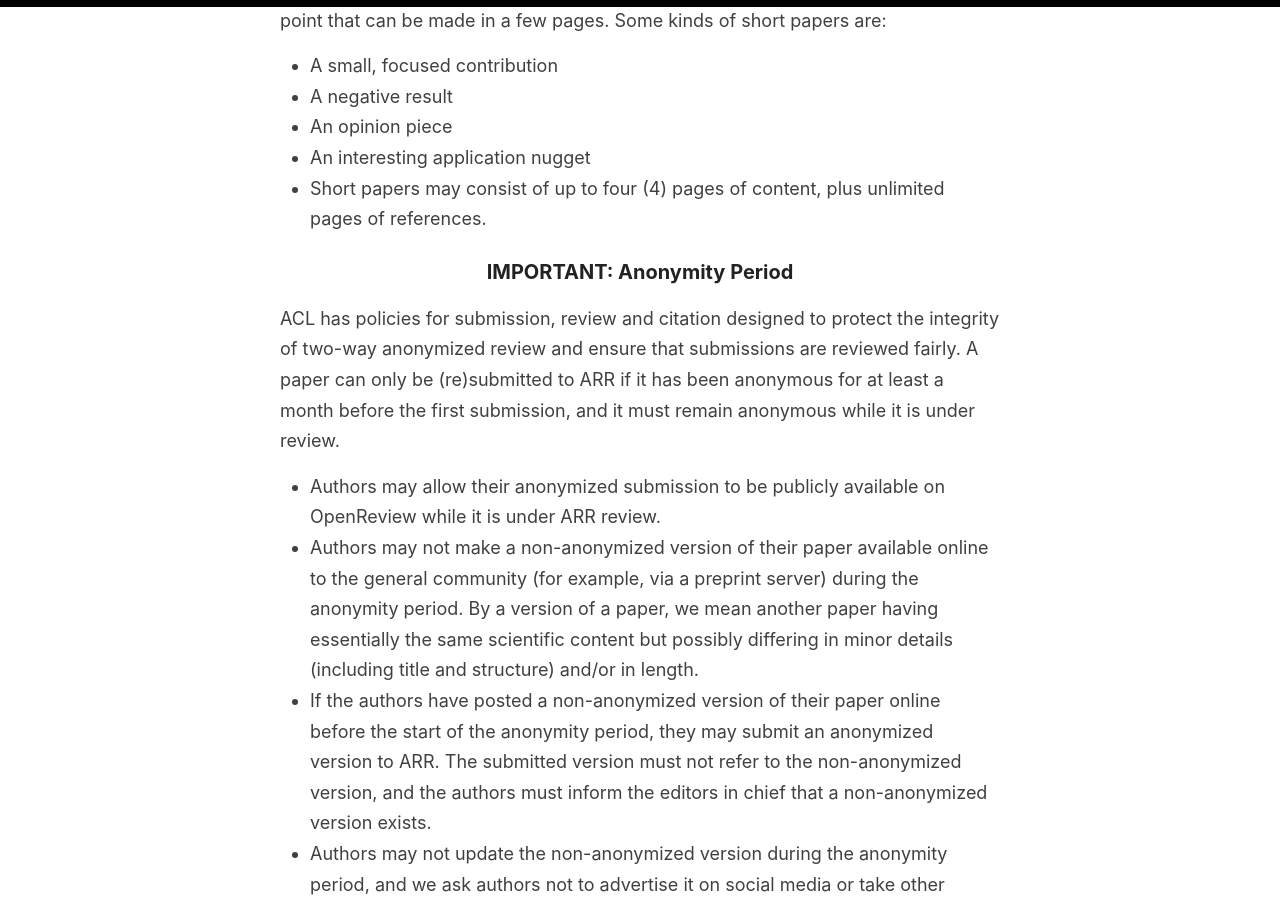
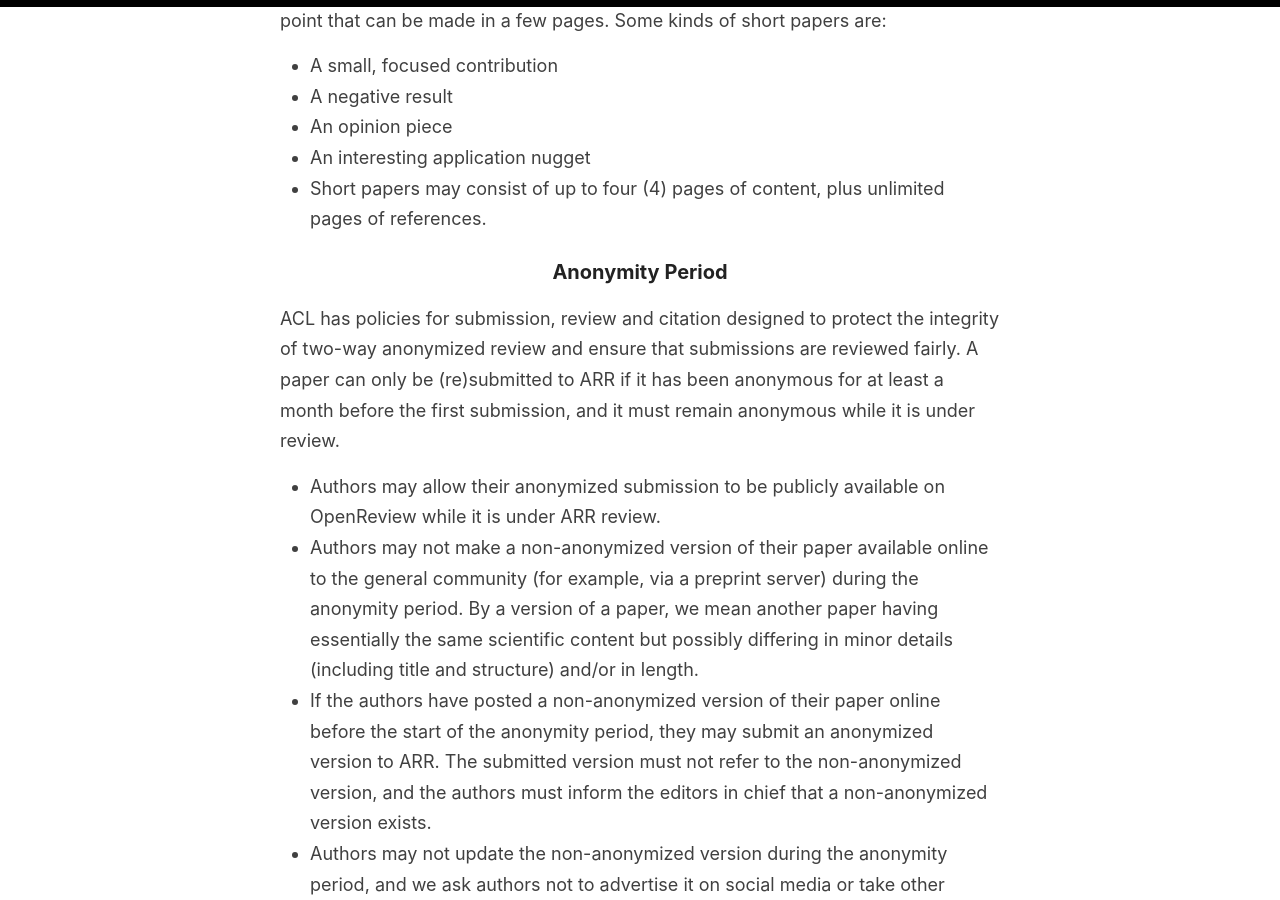
Before and after one commit to amitmerchant1990/reverie, a Jekyll site: the page built from cfp.md, in a window 1280 px wide and 900 px high, scrolled down 2055 px. Built offline with Jekyll 4.4.1, drawn with Linux system fonts in a browser that asks for light colours.

Commit message:
Update cfp.md

```diff
--- a/cfp.md
+++ b/cfp.md
@@ -54,7 +54,7 @@ Short paper submissions must describe original and unpublished work. Please note
 * An interesting application nugget
 * Short papers may consist of up to four (4) pages of content, plus unlimited pages of references.
 
-### IMPORTANT: Anonymity Period
+### Anonymity Period
 
 ACL has policies for submission, review and citation designed to protect the integrity of two-way anonymized review and ensure that submissions are reviewed fairly. A paper can only be (re)submitted to ARR if it has been anonymous for at least a month before the first submission, and it must remain anonymous while it is under review.
 
```
